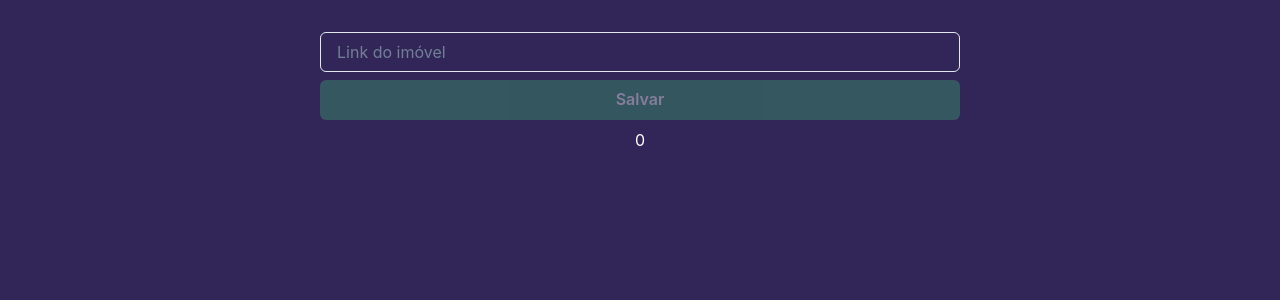
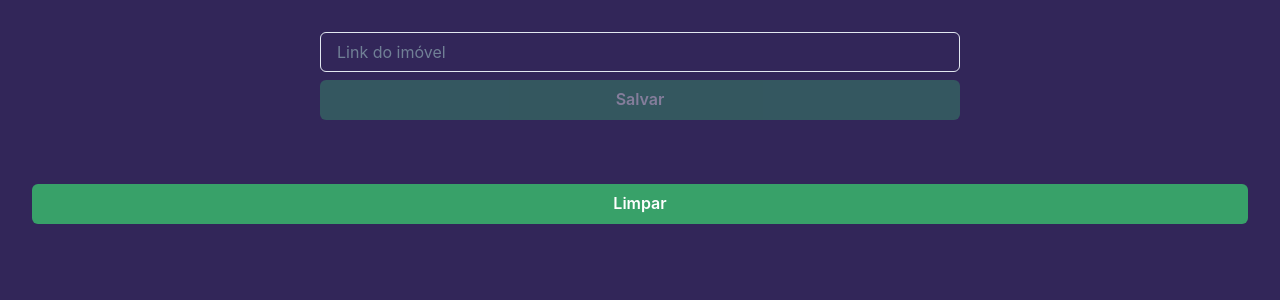
Before and after one commit to fischerafael/zap-scraper, a Next.js app: page / in a window 1280 px wide. Shown: the top 300 px of the page. Built offline with nearby package versions, Linux system fonts and the light colour scheme.

Commit message:
feat: scrapping looking good

```diff
--- a/src/pages/add/index.tsx
+++ b/src/pages/add/index.tsx
@@ -20,6 +20,10 @@ export const PageAdd = () => {
       .catch((err) => console.log(err));
   };
 
+  const handleClean = () => {
+    setResult({ price: 0 });
+  };
+
   useEffect(() => {
     if (zapLink) {
       setDisabled(false);
@@ -29,7 +33,14 @@ export const PageAdd = () => {
   }, [zapLink]);
 
   return (
-    <VStack w="full" bg="purple.900" color="white" minH="100vh" p="8">
+    <VStack
+      w="full"
+      bg="purple.900"
+      color="white"
+      minH="100vh"
+      p="8"
+      spacing="16"
+    >
       <VStack w="full" maxW="container.sm">
         <Input
           w="full"
@@ -47,9 +58,16 @@ export const PageAdd = () => {
         </Button>
       </VStack>
 
-      <VStack>
-        <Text>{result.price}</Text>
-      </VStack>
+      {result.price && (
+        <VStack w="full" align="flex-start" spacing="0">
+          <Text fontSize="xs">Preço do Imóvel</Text>
+          <Text>R$ {result.price}</Text>
+        </VStack>
+      )}
+
+      <Button w="full" colorScheme="green" onClick={handleClean}>
+        Limpar
+      </Button>
     </VStack>
   );
 };
```
